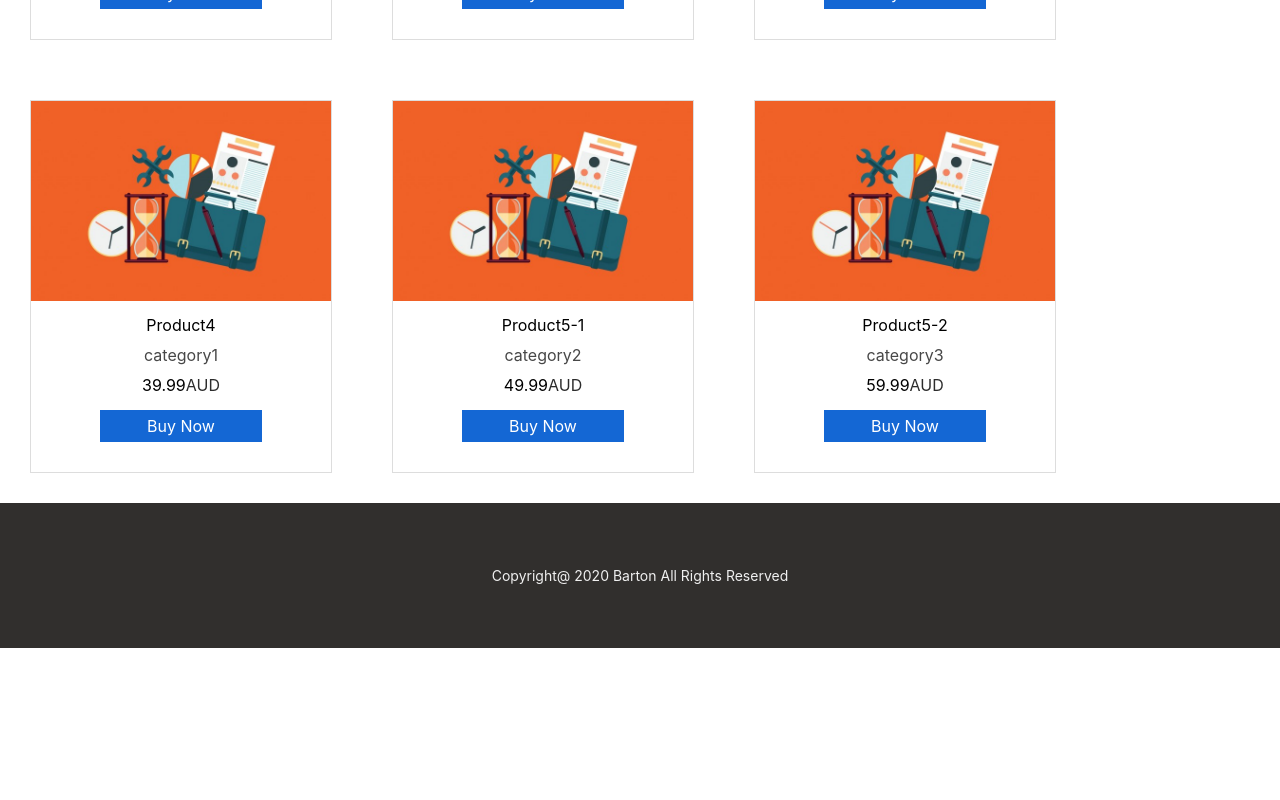
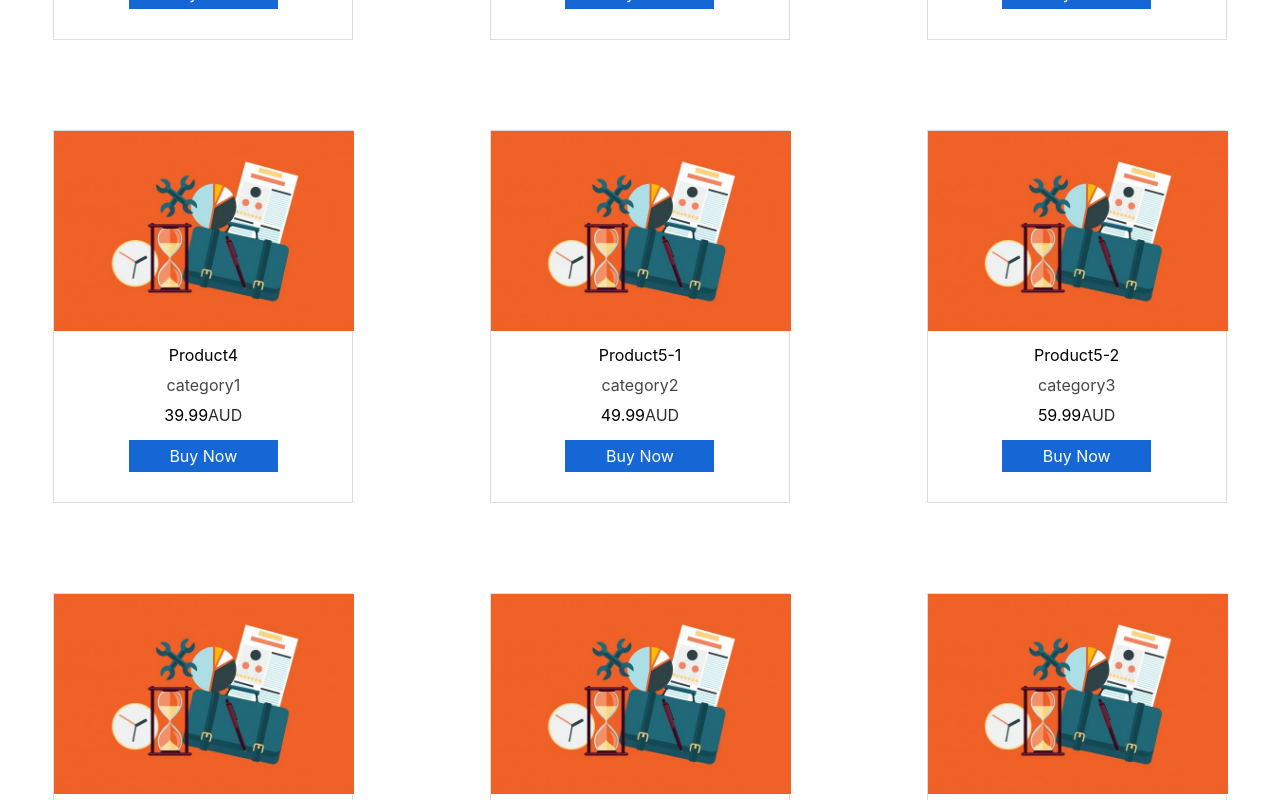
Before and after one commit to ruihuaniu/search-what-you-want, a React (Create React App) app: page / in a window 1280 px wide. Shown: the part 440-1240 px from the top of the page. Before the commit the page ends 1088 px from the top, so only its background shows below. Built offline with nearby package versions, Linux system fonts and the light colour scheme.

Commit message:
Update products container style

```diff
--- a/src/components/ProductsContainer/ProductsContainer.js
+++ b/src/components/ProductsContainer/ProductsContainer.js
@@ -11,7 +11,11 @@ function ProductsContainer() {
         { catalog_number: 3, name: "Product3", image: "/images/product.jpg", category: "category3", price: 29.99, unit: "AUD" },
         { catalog_number: 4, name: "Product4", image: "/images/product.jpg", category: "category1", price: 39.99, unit: "AUD" },
         { catalog_number: 5, name: "Product5-1", image: "/images/product.jpg", category: "category2", price: 49.99, unit: "AUD" },
-        { catalog_number: 6, name: "Product5-2", image: "/images/product.jpg", category: "category3", price: 59.99, unit: "AUD" }
+        { catalog_number: 6, name: "Product5-2", image: "/images/product.jpg", category: "category3", price: 59.99, unit: "AUD" },
+        { catalog_number: 1, name: "Product1", image: "/images/product.jpg", category: "category1", price: 9.99, unit: "AUD" },
+        { catalog_number: 2, name: "Product2", image: "/images/product.jpg", category: "category2", price: 19.99, unit: "AUD" },
+        { catalog_number: 3, name: "Product3", image: "/images/product.jpg", category: "category3", price: 29.99, unit: "AUD" },
+        { catalog_number: 4, name: "Product4", image: "/images/product.jpg", category: "category1", price: 39.99, unit: "AUD" }
     ]
 
     return (
--- a/src/components/ProductsContainer/ProductsContainer.scss
+++ b/src/components/ProductsContainer/ProductsContainer.scss
@@ -1,7 +1,13 @@
 .products-container {
-  text-align: center;
-  display: flex;
-  flex-wrap: wrap;
+  //   text-align: center;
+  //   display: flex;
+  //   flex-wrap: wrap;
+  //margin: 50px auto;
+
+  display: grid;
+  grid-template-columns: repeat(auto-fit, minmax(300px, 1fr));
+  grid-gap: 30px;
+  justify-items: center;
 
   .product-card {
     width: 300px;
@@ -9,6 +15,8 @@
     margin: 30px;
     padding: 0 0 15px;
     border: 1px solid #dddddd;
+    display: inline-block;
+    text-align: center;
   }
 
   img {
@@ -39,4 +47,9 @@
     margin: 15px auto;
     border: 1px solid transparent;
   }
+
+  .buy-button:hover {
+    background: #2c7de7;
+    cursor: pointer;
+  }
 }
--- a/src/components/SearchBar/SearchBar.js
+++ b/src/components/SearchBar/SearchBar.js
@@ -6,7 +6,8 @@ function SearchBar() {
     const [inputValue, setInputValue] = useState()
 
     const handleSubmit = (e) => {
-        // alert(`You want to search ${inputValue}, right?`)
+        //alert(`You want to search ${inputValue}, right?`)
+        console.log(inputValue);
         e.preventDefault();
     }
 
@@ -22,7 +23,7 @@ function SearchBar() {
                 <input type="text" onChange={handleChange} />
                 <button>Search</button>
             </form>
-
+            {/* <div dangerouslySetInnerHTML={{ __html: inputValue }}></div> */}
         </div>
     )
 }
--- a/src/components/SearchBar/SearchBar.scss
+++ b/src/components/SearchBar/SearchBar.scss
@@ -5,9 +5,10 @@
   input[type="text"] {
     color: #000000;
     width: 40%;
-    padding: 10px 0;
+    padding: 10px 15px;
     border: 1px solid #cacaca;
     border-radius: 20px 0 0 20px;
+    //font-size: 16px;
   }
 
   button {
--- a/src/index.scss
+++ b/src/index.scss
@@ -1,3 +1,7 @@
+* {
+  box-sizing: border-box;
+}
+
 body {
   margin: 0;
   font-family: -apple-system, BlinkMacSystemFont, "Segoe UI", "Roboto", "Oxygen",
@@ -6,7 +10,6 @@ body {
   -webkit-font-smoothing: antialiased;
   -moz-osx-font-smoothing: grayscale;
   height: 100%;
-  box-sizing: border-box;
 }
 
 code {
```
